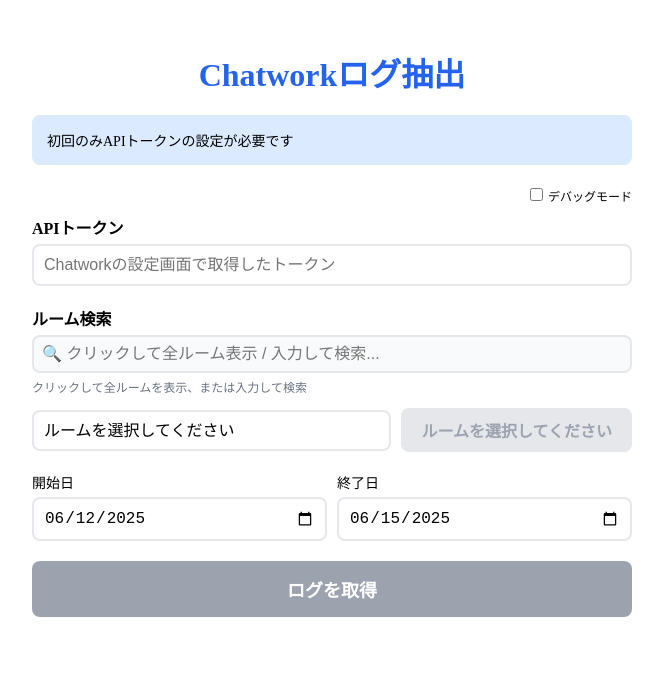
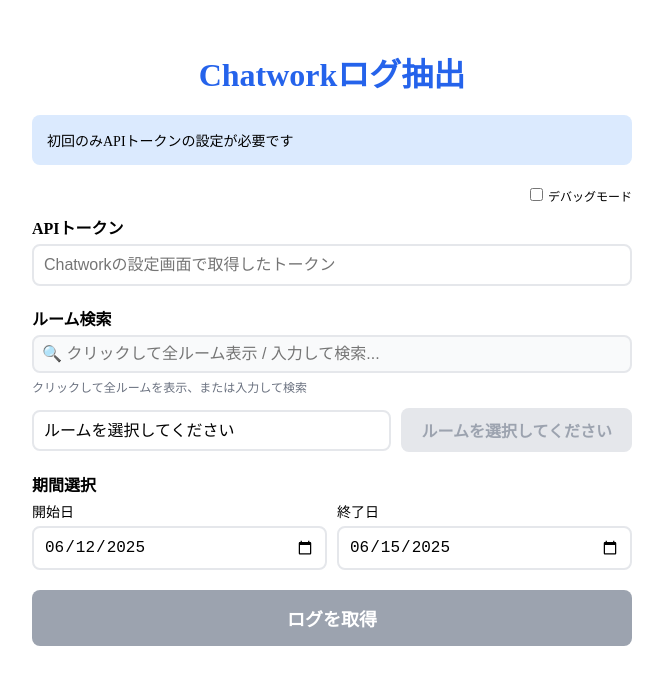
Before and after one commit to Yusuke0018/chatwork-log-extractor, a Next.js app: page / in a window 1280 px wide. Shown: the top 684 px of the page, without its empty margins (308-971 px from the left). Built offline with nearby package versions, Linux system fonts and the light colour scheme.

Commit message:
Update index.js

```diff
--- a/pages/index.js
+++ b/pages/index.js
@@ -1184,6 +1184,14 @@ export default function Home() {
       </div>
 
       <div style={{ marginBottom: '20px' }}>
+        <label style={{
+          display: 'block',
+          marginBottom: '5px',
+          fontWeight: 'bold',
+          fontSize: isMobile ? '14px' : '16px'
+        }}>
+          期間選択
+        </label>
         <div style={{
           display: 'grid',
           gridTemplateColumns: isMobile ? '1fr' : '1fr 1fr',
@@ -1349,7 +1357,8 @@ export default function Home() {
                   border: '1px solid #e5e7eb',
                   borderRadius: '8px',
                   cursor: 'pointer',
-                  transition: 'all 0.2s'
+                  transition: 'all 0.2s',
+                  userSelect: 'none'
                 }}
                 onMouseEnter={(e) => {
                   e.currentTarget.style.transform = 'translateY(-2px)';
```
